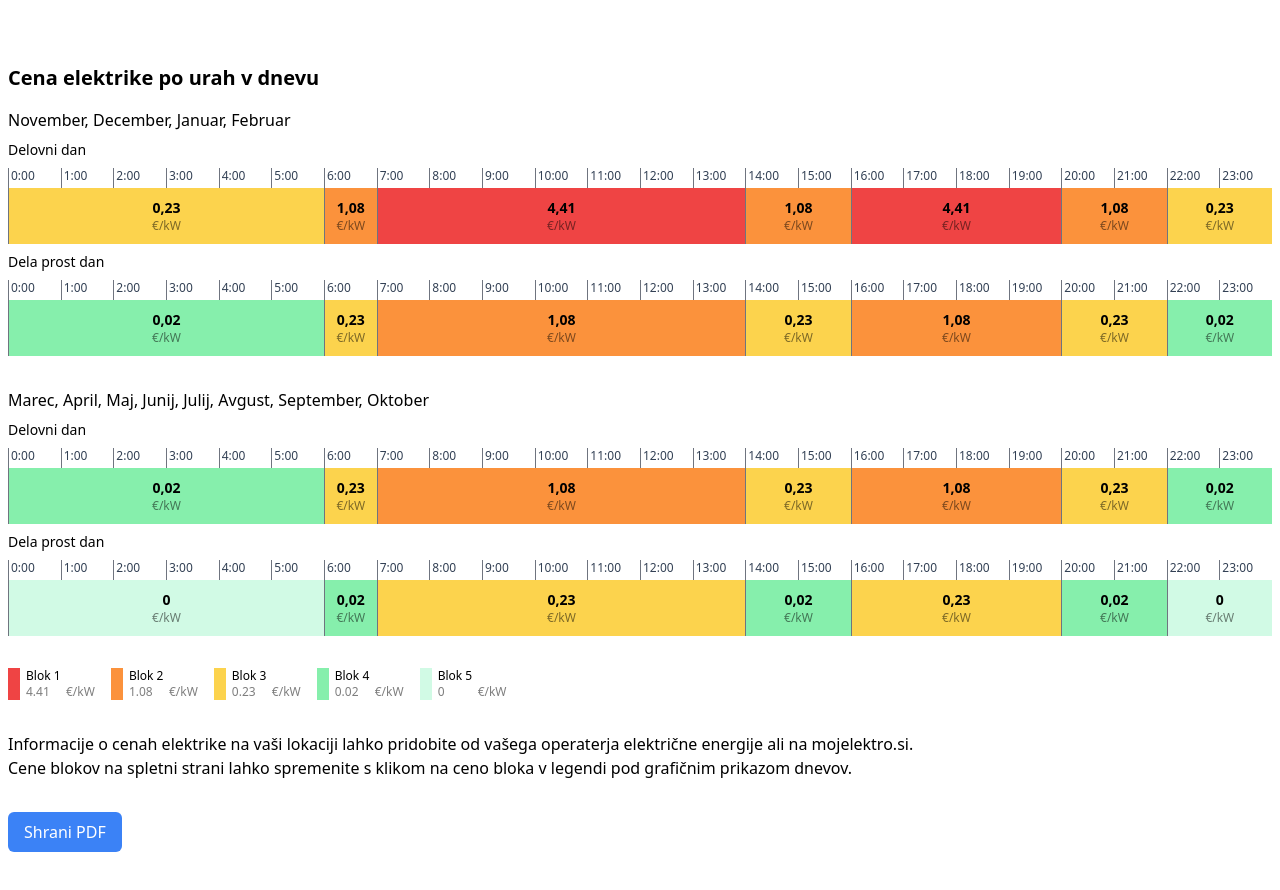
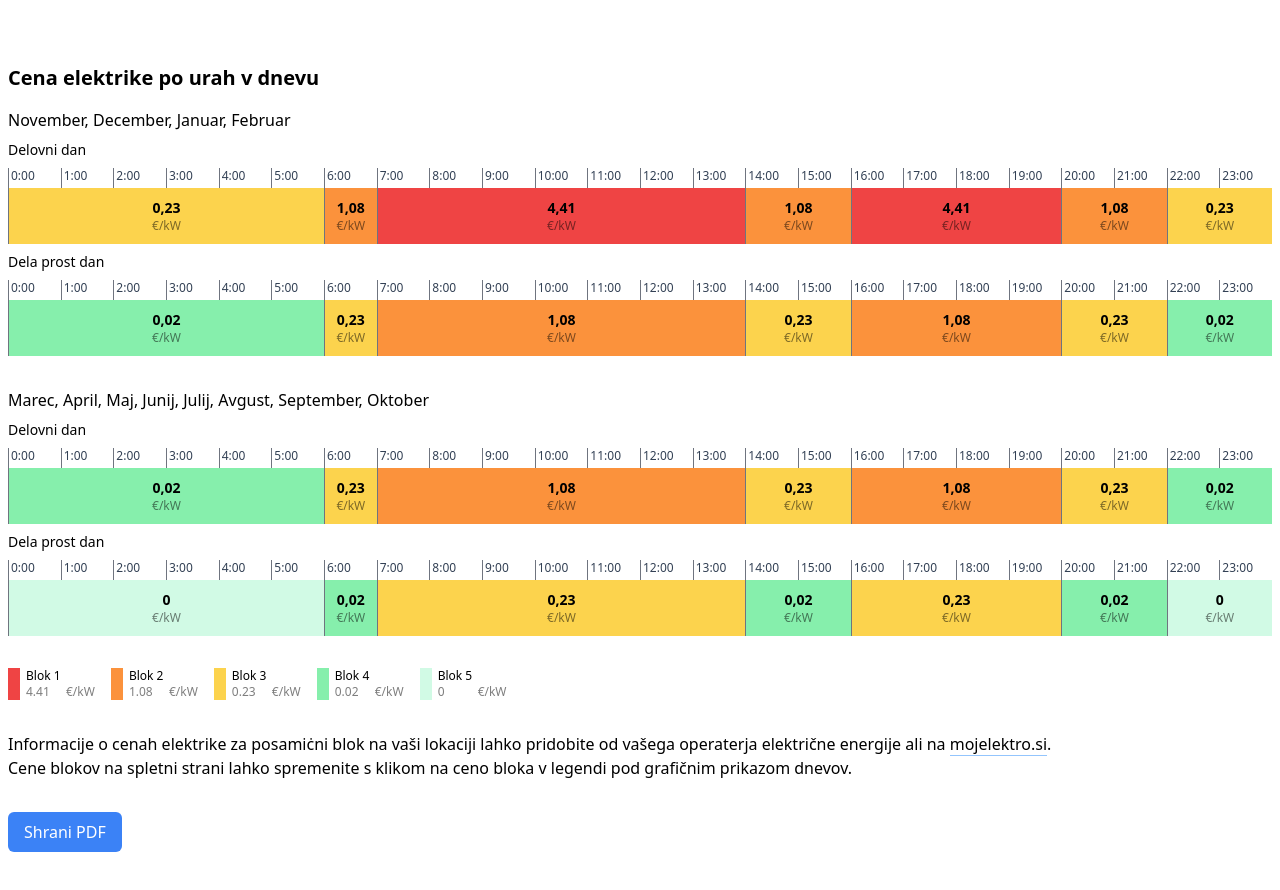
Before and after one commit to curiousigor/elektro-chart, a SvelteKit app: page / in a window 1280 px wide. Shown: the top 890 px of the page. Built offline with nearby package versions, Linux system fonts and the light colour scheme.

Commit message:
Styling, copy

```diff
--- a/src/routes/+page.svelte
+++ b/src/routes/+page.svelte
@@ -242,8 +242,11 @@
 	</div>
 	<div class="explanation pb-8">
 		<p>
-			Informacije o cenah elektrike na vaši lokaciji lahko pridobite od vašega operaterja električne
-			energije ali na <a href="https://mojelektro.si/login">mojelektro.si</a>.
+			Informacije o cenah elektrike za posamiċni blok na vaši lokaciji lahko pridobite od vašega
+			operaterja električne energije ali na <a
+				class="border-b border-blue-300"
+				href="https://mojelektro.si/">mojelektro.si</a
+			>.
 		</p>
 		<p>
 			Cene blokov na spletni strani lahko spremenite s klikom na ceno bloka v legendi pod grafičnim
```
